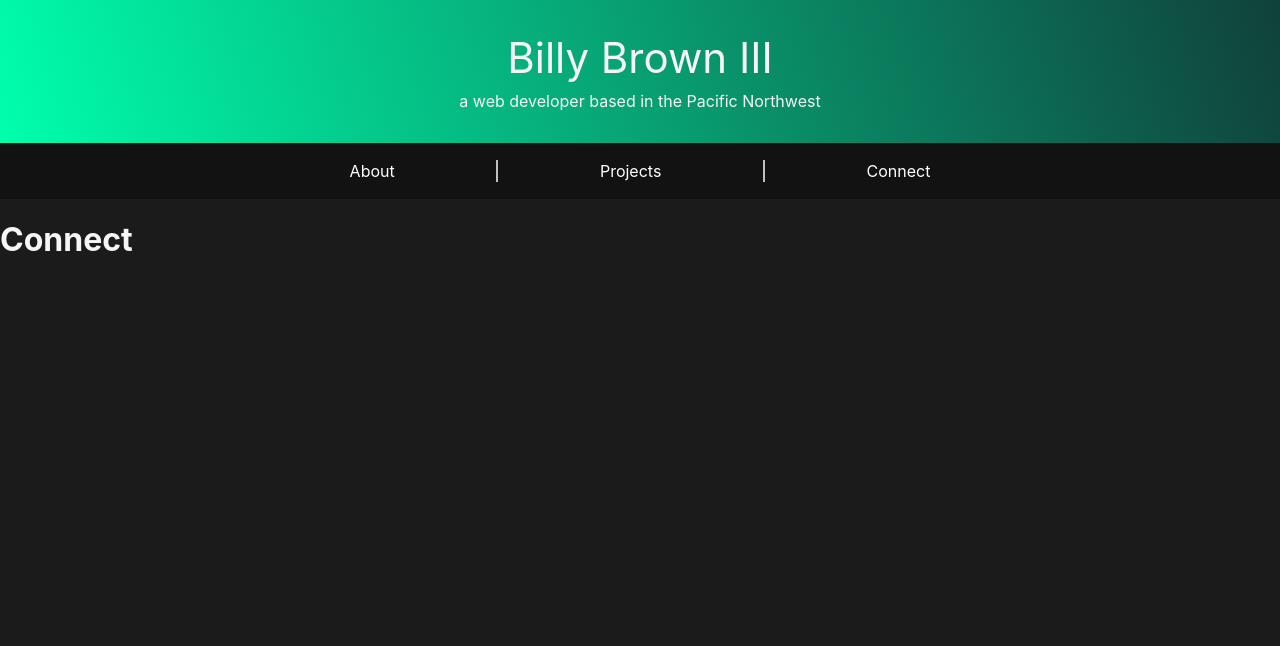
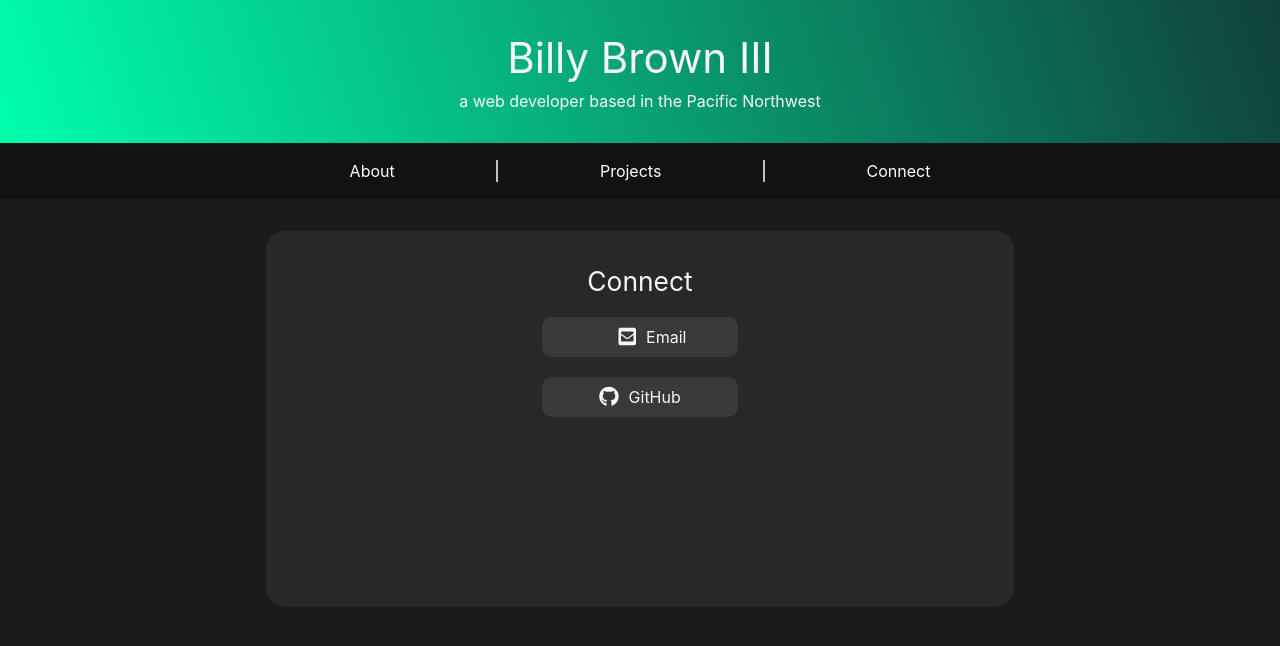
Before and after one commit to billybrown-iii/dev-portfolio, a React (Create React App) app: page /connect in a window 1280 px wide. Shown: the top 646 px of the page. Built offline with nearby package versions, Linux system fonts and the light colour scheme.

Commit message:
started on Connect page

```diff
--- a/package.json
+++ b/package.json
@@ -10,6 +10,7 @@
     "react-dom": "^17.0.1",
     "react-router-dom": "^5.2.0",
     "react-scripts": "4.0.3",
+    "react-tooltip": "^4.2.17",
     "web-vitals": "^1.1.1"
   },
   "scripts": {
--- a/src/Connect.js
+++ b/src/Connect.js
@@ -1,9 +1,42 @@
 import React from "react"
+import ReactTooltip from 'react-tooltip';
+
+// function ConnectModule(icon, desc){
+//     const [formToggle, setFormToggle] = useState(false);
+//     return (
+//         <div>
+
+//         </div>
+//     )
+// }
 
 function Connect(props) {
+    function writeToClip(event){
+        event.preventDefault();
+        navigator.clipboard.writeText("billybdev@gmail.com");
+        setTimeout(ReactTooltip.hide, 1200);
+    }
     return (
         <div>
-            <h1>Connect</h1>
+            <div className="card">
+                <div className="card-title">Connect</div>
+
+                <a data-tip='Copied!' data-event='click focus' className="connect-item email-button" onClick={(event) => {
+                    event.preventDefault();
+                    navigator.clipboard.writeText("hi")
+                    }}>
+                        <i class="far fa-clipboard connect-icon email-copy-icon"></i>
+                        <i className="fas fa-envelope-square connect-icon"></i>
+
+                    Email
+                </a>
+                <ReactTooltip type="light" delayHide={100} globalEventOff='click' afterShow={writeToClip} />
+                <a className="connect-item">
+                <i class="fab fa-github connect-icon"></i>
+                    GitHub
+                </a>
+
+            </div>
         </div>
     )
 }
--- a/src/index.css
+++ b/src/index.css
@@ -198,3 +198,33 @@ hr {
 
   float: right;
 }
+
+.connect-item {
+  display: flex;
+  justify-content: center;
+  align-items: center;
+  border-radius: 10px;
+  background-color: #393939;
+  color: whitesmoke;
+  width: 30%;
+  margin: 20px auto;
+  padding: 10px;
+  text-align: center;
+  text-decoration: none;
+  cursor: pointer;
+}
+
+.email-copy-icon {
+  opacity: 0;
+}
+
+.email-button:hover .email-copy-icon {
+  color: whitesmoke;
+  opacity: 1;
+  transition: 150ms linear;
+}
+
+.connect-icon {
+  margin-right: .5em;
+  font-size: 1.25em;
+}
```
Also changed, not shown: src/budget.png, 1 other file (tests, documents, lock files or other folders).
